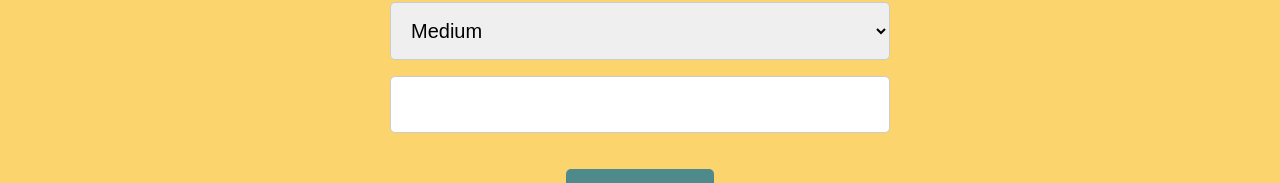
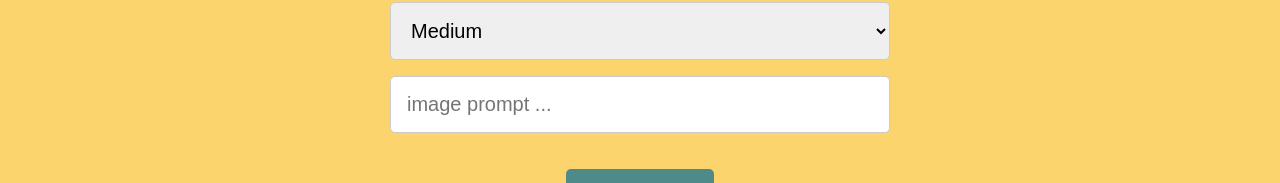
Before and after one commit to rohankewal/ai-image-gen, a website: page public/index.html in a window 1280 px wide. Shown: the part 509-692 px from the top of the page. Drawn offline with Linux system fonts and the light colour scheme.

Commit message:
added a placeholder for where the prompt shows up

```diff
--- a/public/index.html
+++ b/public/index.html
@@ -65,7 +65,12 @@
 						</select>
 					</div>
 					<div>
-						<input type="text" id="prompt" readonly />
+						<input
+							type="text"
+							id="prompt"
+							placeholder="image prompt ..."
+							readonly
+						/>
 					</div>
 					<button type="submit" class="btn">Generate</button>
 				</form>
```
